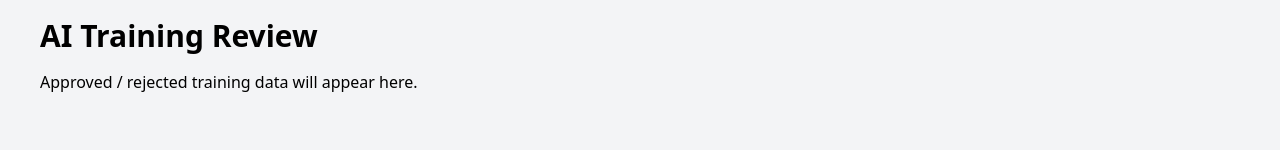
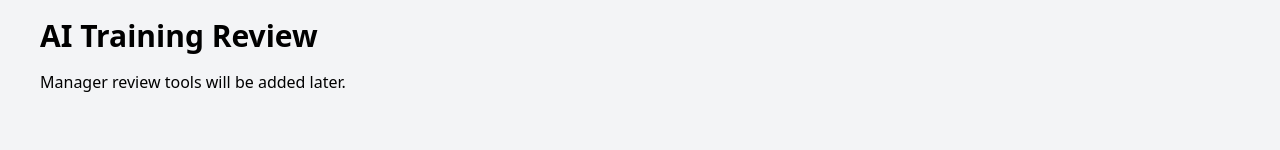
Before and after one commit to brettkues/cardealer-ai, a Next.js app: page /admin/ai-review in a window 1280 px wide. Shown: the part 150-300 px from the top of the page. Built offline with nearby package versions, Linux system fonts and the light colour scheme; no server answers; the database is empty; sample sign-in values are in the browser's storage.

Commit message:
Update page.js

```diff
--- a/app/admin/ai-review/page.js
+++ b/app/admin/ai-review/page.js
@@ -1,8 +1,8 @@
-export default function AdminAIReviewPage() {
+export default function AIReviewPage() {
   return (
     <div className="p-6">
       <h1 className="text-3xl font-bold">AI Training Review</h1>
-      <p className="mt-4">Approved / rejected training data will appear here.</p>
+      <p className="mt-4">Manager review tools will be added later.</p>
     </div>
   );
 }
```
